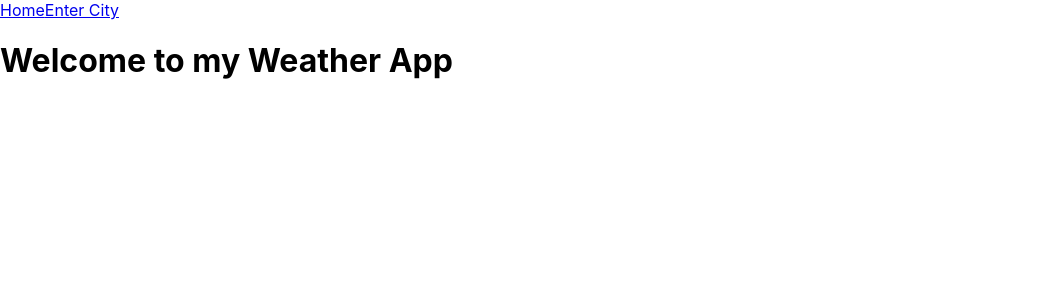
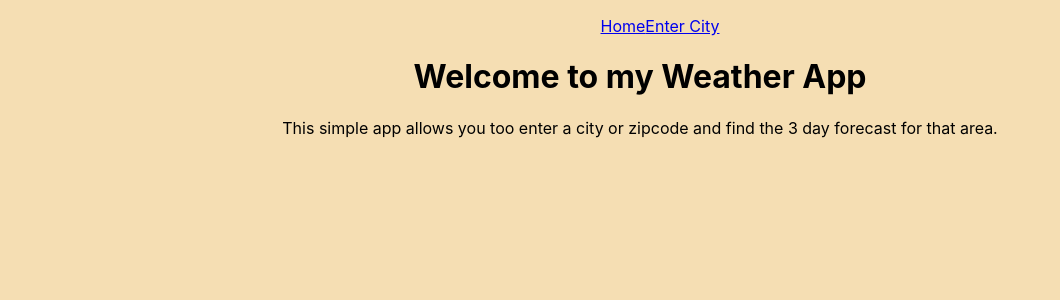
Before and after one commit to EmmanouilRichman/weather-app, a React (Create React App) app: page / in a window 1280 px wide. Shown: the top 300 px of the page, without its empty margins (0-1060 px from the left). Built offline with nearby package versions, Linux system fonts and the light colour scheme.

Commit message:
Little Styling

```diff
--- a/src/Components/Navbar.js
+++ b/src/Components/Navbar.js
@@ -4,12 +4,14 @@ import { Switch, Link } from 'react-router-dom';
 export default function Navbar() {
     return (
         <div>
+            <ul>
             <Switch>
                 <Link to="/">Home</Link>
             </Switch>
             <Switch>
                 <Link to="/getinfo">Enter City</Link>
             </Switch>
+            </ul>
         </div>
     );
 }
--- a/src/Views/Home.js
+++ b/src/Views/Home.js
@@ -4,6 +4,9 @@ export default function Home() {
     return (
         <div>
             <h1>Welcome to my Weather App</h1>
+            <p>This simple app allows you too enter a city or zipcode and find
+                the 3 day forecast for that area.
+            </p>
         </div>
     )
 }
--- a/src/Views/Weather.js
+++ b/src/Views/Weather.js
@@ -1,5 +1,6 @@
 import React, {useEffect, useState} from 'react'
 import axios from 'axios';
+import '../weather.css';
 
 
 const KEY = "d7908f4f11ef423aa9854244202511";
@@ -29,11 +30,13 @@ export default function Weather(props) {
 
                 {forecast.map(day =>{
                    return(
-                   <div>
-                    <img src={day.day.condition.icon} alt="conditions"></img>
-                    <h3>{day.date}</h3>
-                    <p>{day.day.avgtemp_f}</p>
-                   <p>{day.day.condition.text}</p>
+                    <div className="Row">
+                        <div className="Col">
+                            <img src={day.day.condition.icon} alt="conditions"></img>
+                            <h3>{day.date}</h3>
+                            <p>{day.day.avgtemp_f}</p>
+                            <p>{day.day.condition.text}</p>
+                        </div>
                    </div>
                    );
                 })}
--- a/src/index.css
+++ b/src/index.css
@@ -5,6 +5,8 @@ body {
     sans-serif;
   -webkit-font-smoothing: antialiased;
   -moz-osx-font-smoothing: grayscale;
+  text-align: center;
+  background-color: wheat;
 }
 
 code {
--- /dev/null
+++ b/src/weather.css
@@ -0,0 +1,4 @@
+.Row{
+    float: inline-start;
+    justify-content: center;
+}
```
Also changed, not shown: 1 other file (tests, documents, lock files or other folders).
